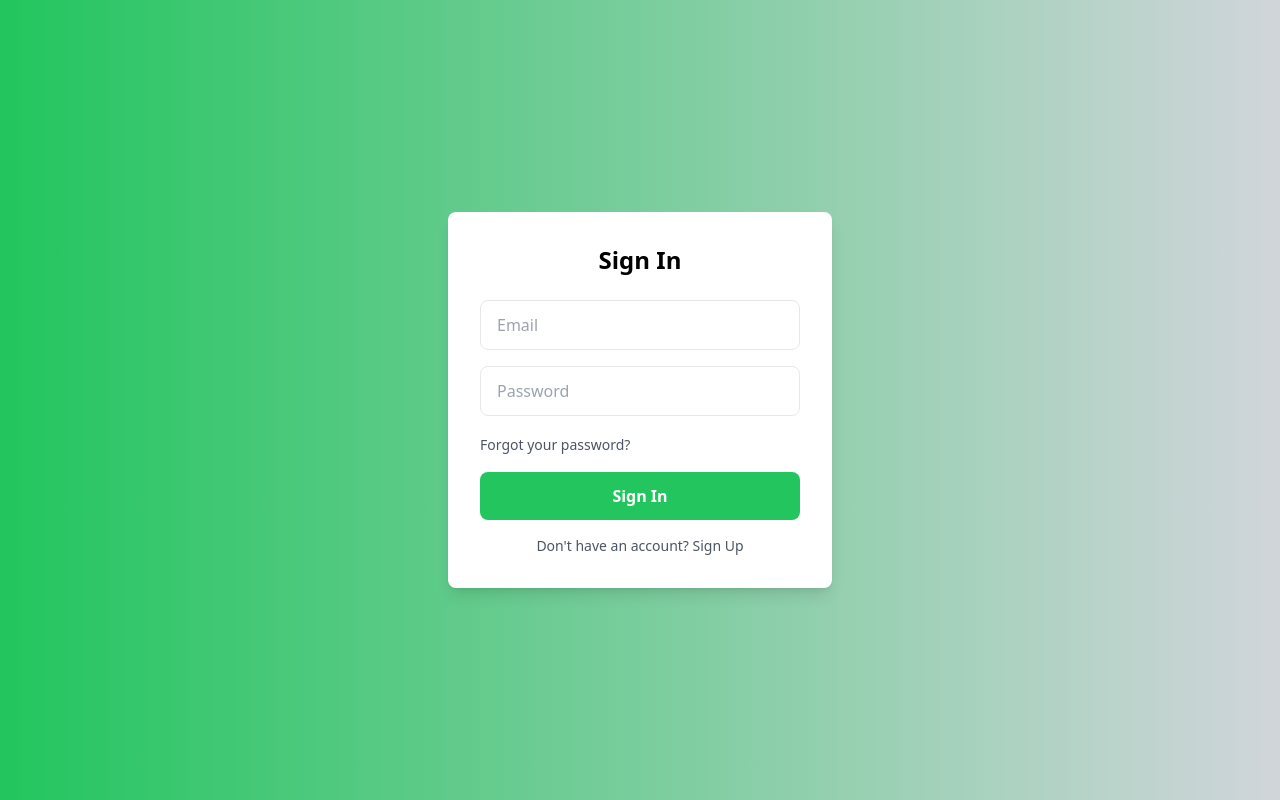
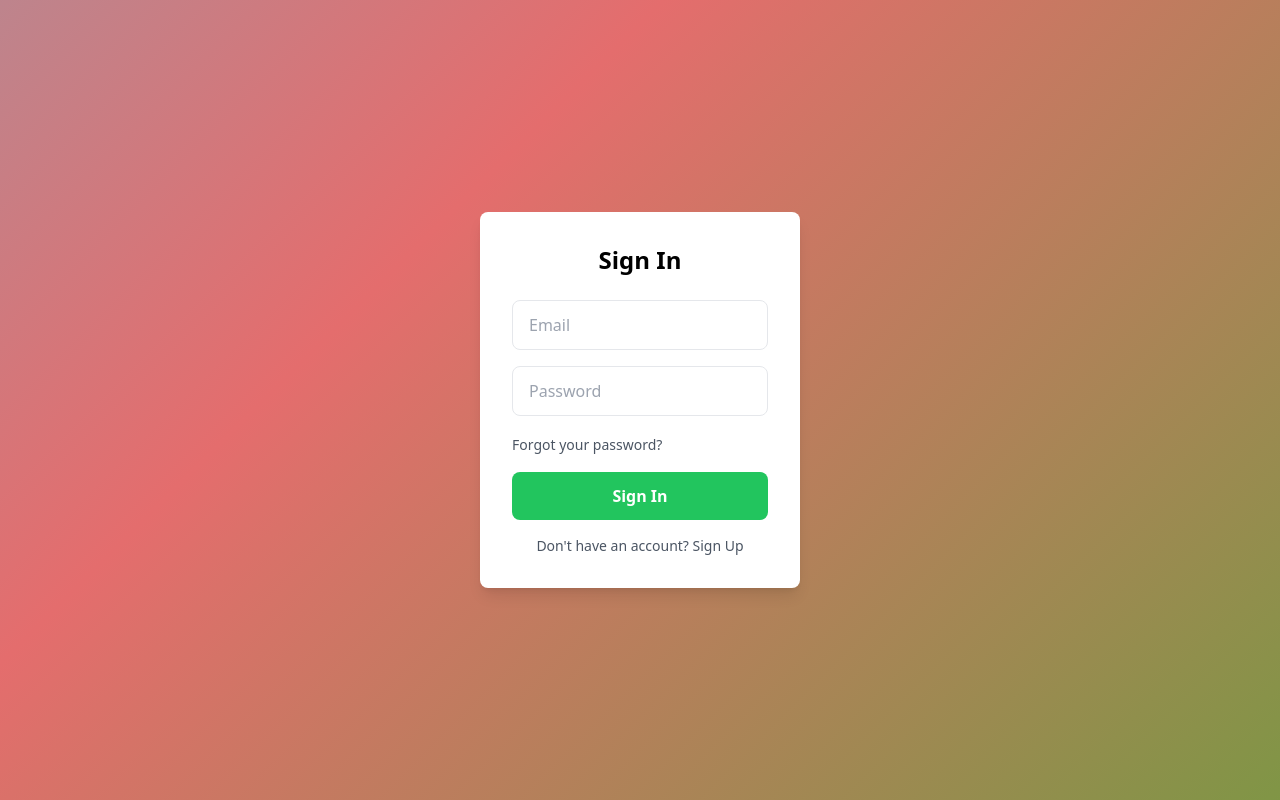
Before and after one commit to thanhdong06/PGSystem_FE, a React (Vite) app: page /login in a window 1280 px wide. Shown: the top 800 px of the page. Built offline with nearby package versions, Linux system fonts and the light colour scheme.

Commit message:
[Tuan]footer Upadate Login toastify

```diff
--- a/package.json
+++ b/package.json
@@ -17,9 +17,8 @@
     "react-dom": "^18.3.1",
     "react-icons": "^5.4.0",
     "react-router-dom": "^7.2.0",
-
+    "react-toastify": "^11.0.5",
     "styled-components": "^6.1.15"
-
   },
   "devDependencies": {
     "@eslint/js": "^9.17.0",
--- a/src/pages/Login/Login.jsx
+++ b/src/pages/Login/Login.jsx
@@ -1,49 +1,101 @@
 import React, { useState } from "react";
+import { toast } from 'react-toastify';
 import Footer from "../../components/footer/Footer";
+import "react-toastify/dist/ReactToastify.css";
+
+
 
 const Login = () => {
   const [rightPanelActive, setRightPanelActive] = useState(false);
 
   const handleSignInSubmit = (e) => {
     e.preventDefault();
-    console.log("Đăng nhập submit");
+    toast.success("Đăng nhập submit", {
+      position: "top-right",
+      autoClose: 3000,
+      hideProgressBar: false,
+      closeOnClick: true,
+      pauseOnHover: true,
+      draggable: true,
+      progress: undefined,
+      style: {
+        backgroundColor: "#28a745",
+        color: "white",
+        fontWeight: "bold",
+        borderRadius: "8px",
+      },
+    });
   };
 
   const handleSignUpSubmit = (e) => {
     e.preventDefault();
-    console.log("Đăng ký submit");
+    toast.success("Đăng ký submit", {
+      position: "top-right",
+      autoClose: 3000,
+      hideProgressBar: false,
+      closeOnClick: true,
+      pauseOnHover: true,
+      draggable: true,
+      progress: undefined,
+      style: {
+        backgroundColor: "#28a745",
+        color: "white",
+        fontWeight: "bold",
+        borderRadius: "8px",
+      },
+    });
   };
 
   return (
     <>
-      <div className="flex justify-center items-center min-h-screen bg-gradient-to-r from-green-500 to-gray-300">
-        <div className="bg-white rounded-lg shadow-lg w-96 p-8 flex flex-col items-center">
+
+      <style>{`
+        .animate-gradient {
+          background: linear-gradient(-45deg,rgb(32, 188, 32),rgb(228, 109, 109),rgb(67, 206, 241),rgb(164, 157, 157));
+          background-size: 400% 400%;
+          animation: gradient 15s ease infinite;
+        }
+        @keyframes gradient {
+          0% { background-position: 0% 50%; }
+          50% { background-position: 100% 50%; }
+          100% { background-position: 0% 50%; }ư
+        }
+      `}</style>
+
+      <div className="flex justify-center items-center min-h-screen animate-gradient">
+        <div className="bg-white rounded-lg shadow-lg w-80 p-8 flex flex-col items-center">
           <h1 className="text-2xl font-bold mb-6">
             {rightPanelActive ? "Create Account" : "Sign In"}
           </h1>
-          <form onSubmit={rightPanelActive ? handleSignUpSubmit : handleSignInSubmit} className="w-full">
+          <form
+            onSubmit={rightPanelActive ? handleSignUpSubmit : handleSignInSubmit}
+            className="w-full"
+          >
             {rightPanelActive && (
               <input
                 type="text"
                 placeholder="Name"
                 required
-                className="w-full px-4 py-3 mb-4 border rounded-lg focus:outline-none focus:ring-2 focus:ring-green-400"
+                className="w-full px-4 py-3 mb-4 border rounded-lg focus:outline-none focus:ring-2 focus:ring-"
               />
             )}
             <input
               type="email"
               placeholder="Email"
               required
-              className="w-full px-4 py-3 mb-4 border rounded-lg focus:outline-none focus:ring-2 focus:ring-green-400"
+              className="w-full px-4 py-3 mb-4 border rounded-lg focus:outline-none focus:ring-2 focus:ring-"
             />
             <input
+
               type="password"
               placeholder="Password"
               required
-              className="w-full px-4 py-3 mb-4 border rounded-lg focus:outline-none focus:ring-2 focus:ring-green-400"
+              className="w-full px-4 py-3 mb-4 border rounded-lg focus:outline-none focus:ring-2 focus:ring-"
             />
             {!rightPanelActive && (
-              <a href="#" className="text-sm text-gray-600 hover:underline">Forgot your password?</a>
+              <a href="#" className="text-sm text-gray-600 hover:underline">
+                Forgot your password?
+              </a>
             )}
             <button
               type="submit"
@@ -52,8 +104,13 @@ const Login = () => {
               {rightPanelActive ? "Sign Up" : "Sign In"}
             </button>
           </form>
-          <p className="mt-4 text-sm text-gray-600 cursor-pointer hover:underline" onClick={() => setRightPanelActive(!rightPanelActive)}>
-            {rightPanelActive ? "Already have an account? Sign In" : "Don't have an account? Sign Up"}
+          <p
+            className="mt-4 text-sm text-gray-600 cursor-pointer hover:underline"
+            onClick={() => setRightPanelActive(!rightPanelActive)}
+          >
+            {rightPanelActive
+              ? "Already have an account? Sign In"
+              : "Don't have an account? Sign Up"}
           </p>
         </div>
       </div>
--- a/src/pages/home/Home.jsx
+++ b/src/pages/home/Home.jsx
@@ -8,7 +8,6 @@ const AutoCarousel = () => {
 
   const images = [
     "https://www.shutterstock.com/image-photo/kindergarten-children-playing-different-musical-600nw-1284017200.jpg",
-    "https://thumbs.dreamstime.com/b/group-babies-playing-floor-nursery-children-day-care-center-fun-s-playroom-creche-135684186.jpg",
     "https://static.vecteezy.com/system/resources/thumbnails/049/218/180/small_2x/best-selling-natural-and-organic-baby-care-products-photo.jpeg",
     "https://pediatrixmd.com/wp-content/uploads/2022/11/tips-for-taking-care-of-a-newborn-baby-feat.jpg",
     // "https://img.daisyui.com/images/stock/photo-1665553365602-b2fb8e5d1707.webp",
@@ -132,9 +131,11 @@ function Home() {
                   Monitor your pregnancy progress, get personalized insights,
                   and connect with healthcare providers.
                 </p>
-                <button className="px-6 py-2 bg-blue-500 text-white rounded-lg hover:bg-blue-600">
-                  Get Started
-                </button>
+                <a href="/membership">
+  <button className="px-6 py-2 bg-blue-500 text-white rounded-lg hover:bg-blue-600">
+    Get Started
+  </button>
+</a>
               </div>
             </div>
           </div>
--- a/src/pages/membership/Membership.jsx
+++ b/src/pages/membership/Membership.jsx
@@ -11,6 +11,7 @@ const subscriptionPlans = [
         "Kick & movement counter",
       ],
       unavailableFeatures: [
+
         "Personalized pregnancy insights",
         "Doctor consultation reports",
         "AI-based pregnancy recommendations",
```
Also changed, not shown: 1 other file (tests, documents, lock files or other folders).
